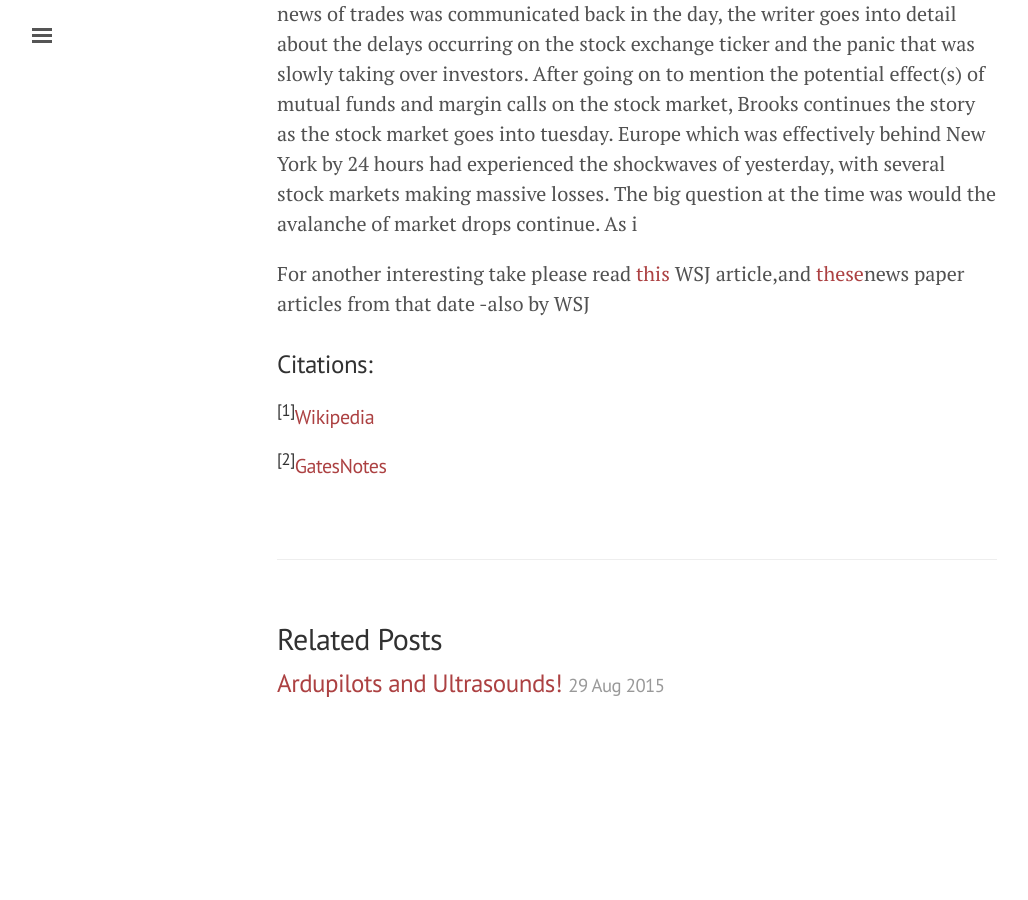
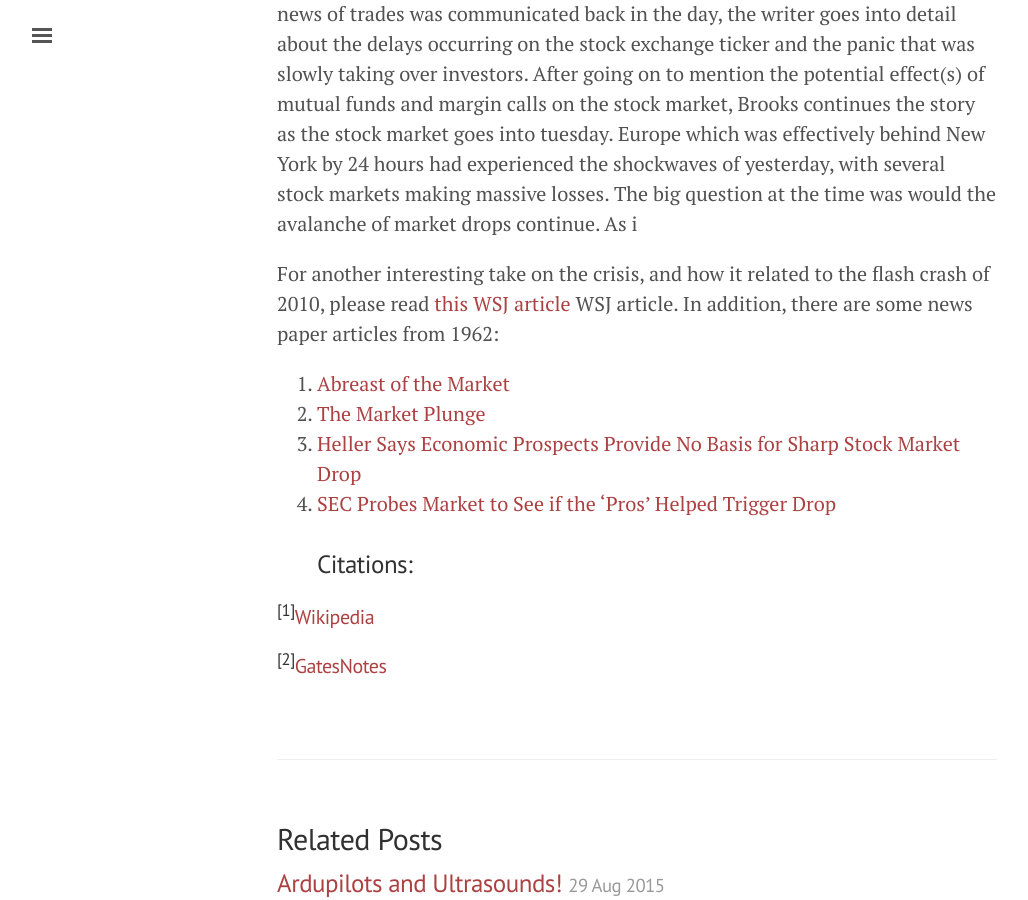
Before and after one commit to uknj/uknj.github.io, a Jekyll site: the page built from _posts/2015-08-30-book-review-business-adventures.md, in a window 1280 px wide and 900 px high, scrolled down 982 px. Shown: the whole window, without its empty margins (3-1031 px from the left). Built offline with Jekyll 4.4.1, drawn with Linux system fonts in a browser that asks for light colours; before the commit the page ends 1741 px from its top, so only the background shows below that.

Commit message:
Update 2015-08-30-book-review-business-adventures.md

```diff
--- a/_posts/2015-08-30-book-review-business-adventures.md
+++ b/_posts/2015-08-30-book-review-business-adventures.md
@@ -13,8 +13,12 @@ Bill Gates has claimed it is "The best business book I've ever read". It was fir
 
 Chapter 1. The Fluctuation.This chapter covered the [flash crash of 1962](https://en.wikipedia.org/wiki/Kennedy_Slide_of_1962) in particular, the May 28<sup>th</sup>/29<sup>th</sup> crash. The chapter opens with a brief history of the stock exchange which then goes on to give information on the drop in the Dow Jones and the volumes of trades which occurred and compare them briefly to the 1929 crash for the week of Maz 21<sup>st</sup> to May 25<sup>th</sup>. After a brief explanation of how news of trades was communicated back in the day, the writer goes into detail about the delays occurring on the stock exchange ticker and the panic that was slowly taking over investors. After going on to mention the potential effect(s) of mutual funds and margin calls on the stock market, Brooks continues the story as the stock market goes into tuesday. Europe which was effectively behind New York by 24 hours had experienced the shockwaves of yesterday, with several stock markets making massive losses. The big question at the time was would the avalanche of market drops continue. As i
 
-For another interesting take please read [this](http://www.wsj.com/articles/SB10001424052748703957604575272791511469272) WSJ article,and [these]()news paper articles from that date -also by WSJ
+For another interesting take on the crisis, and how it related to the flash crash of 2010, please read [this WSJ article](http://www.wsj.com/articles/SB10001424052748703957604575272791511469272) WSJ article. In addition, there are some news paper articles from 1962:
 
+1. [Abreast of the Market](http://online.wsj.com/public/resources/documents/Abreast0528.pdf)
+2. [The Market Plunge](http://online.wsj.com/public/resources/documents/plung0528.pdf)
+3. [Heller Says Economic Prospects Provide No Basis for Sharp Stock Market Drop](http://online.wsj.com/public/resources/documents/plunge2.0528.pdf)
+4. [SEC Probes Market to See if the 'Pros' Helped Trigger Drop](http://online.wsj.com/public/resources/documents/SECSource.pdf)
 ###Citations:
 
 ######<sup>[1]</sup>[Wikipedia](https://en.wikipedia.org/wiki/John_Brooks_%28writer%29)
```
